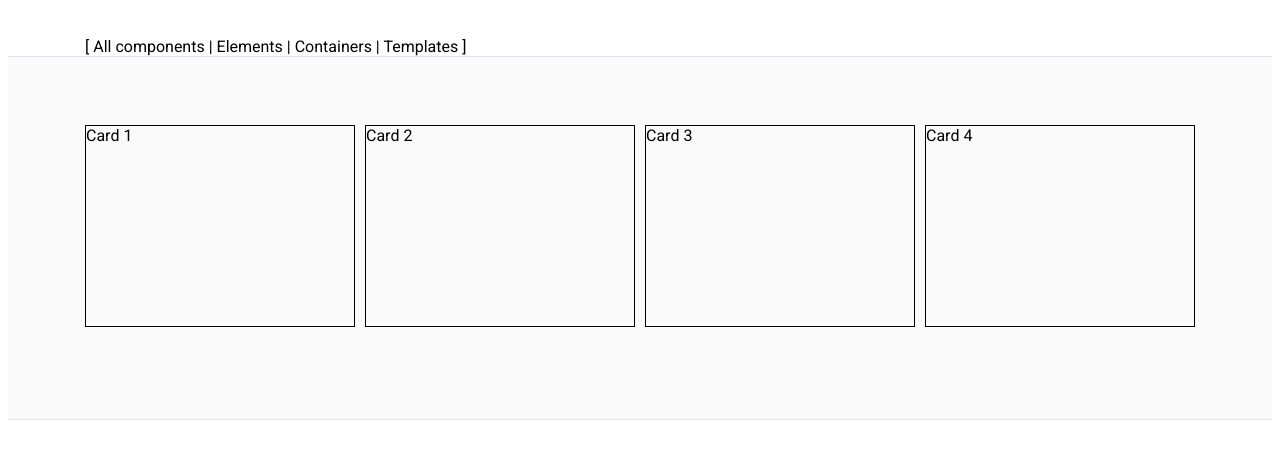
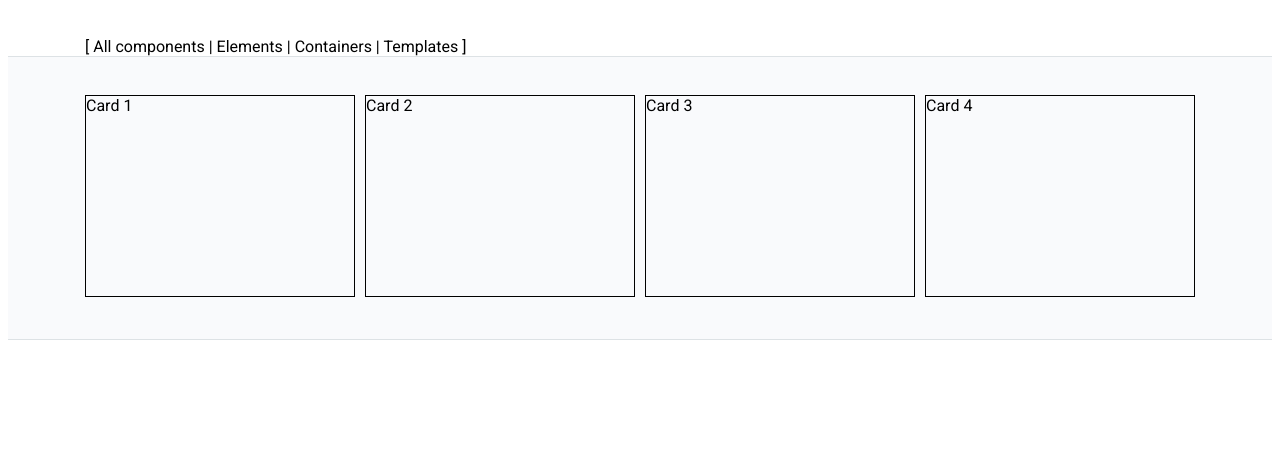
Before and after one commit to js-tasks-ru/htmlcss-20211125_dan-ignatov, a website: page index.html in a window 1280 px wide. Shown: the part 163-633 px from the top of the page. Drawn offline with Linux system fonts and the light colour scheme.

Commit message:
Move 'main' section spacing at the highest DOM level

```diff
--- a/components/card-view/card-view.css
+++ b/components/card-view/card-view.css
@@ -1,7 +1,4 @@
 .card-view {
-    padding-top: 68px;
-    padding-bottom: 92px;
-
     /* core properties */
     display:flex;
     flex-direction: row;
--- a/components/main-content/main-content.css
+++ b/components/main-content/main-content.css
@@ -1,4 +1,11 @@
 .main-content {
+    /*
+        These spacings can be implemented via 'padding' in the 'card-view' component
+        but I would prefer to declare it at the highest DOM elements level
+    */
+    padding-top: 38px;   /* 68px in Figma but it is too large and immediately force scrollbar in Main to be visible */
+    padding-bottom: 42px;  /* 92px in Figma but it is too large and immediately force scrollbar in Main to be visible */
+
     background: var(--grey-1);
     border-top: 1px solid var(--grey-2);
     border-bottom: 1px solid var(--grey-2);
```
